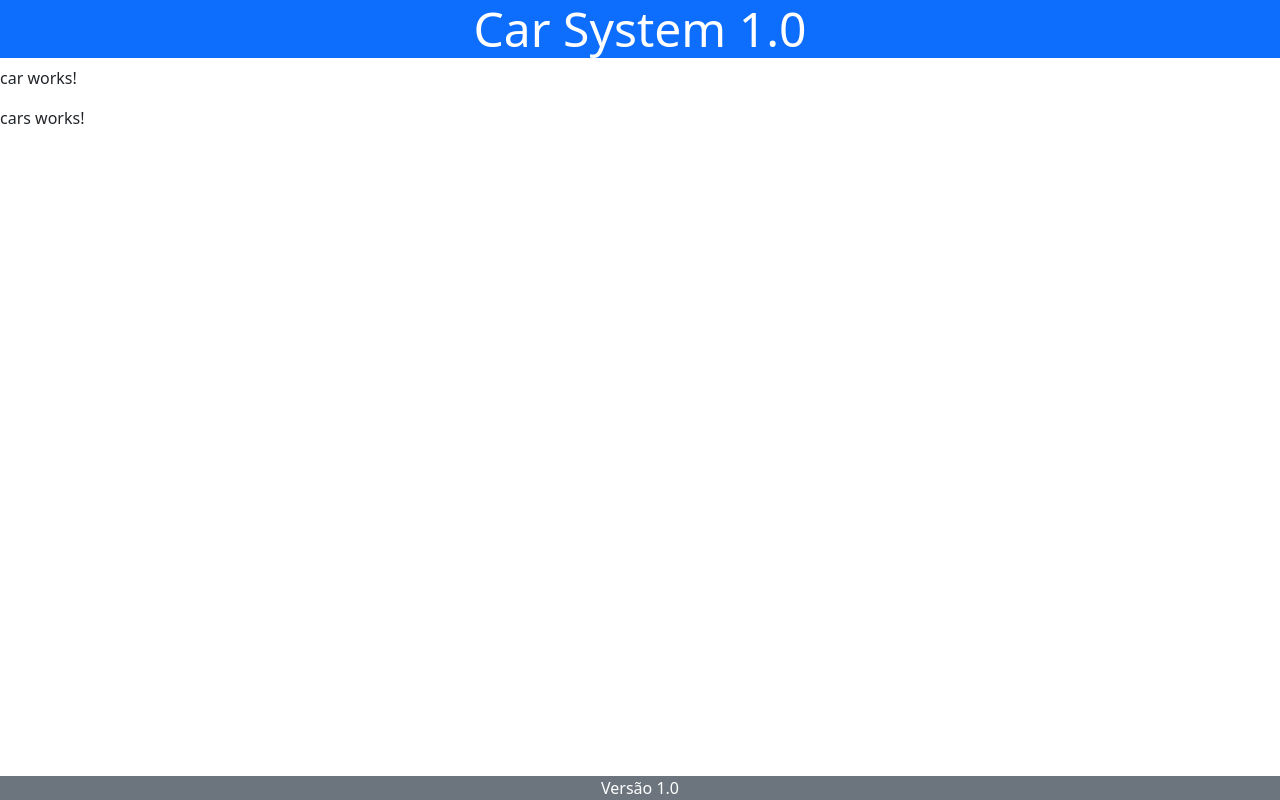
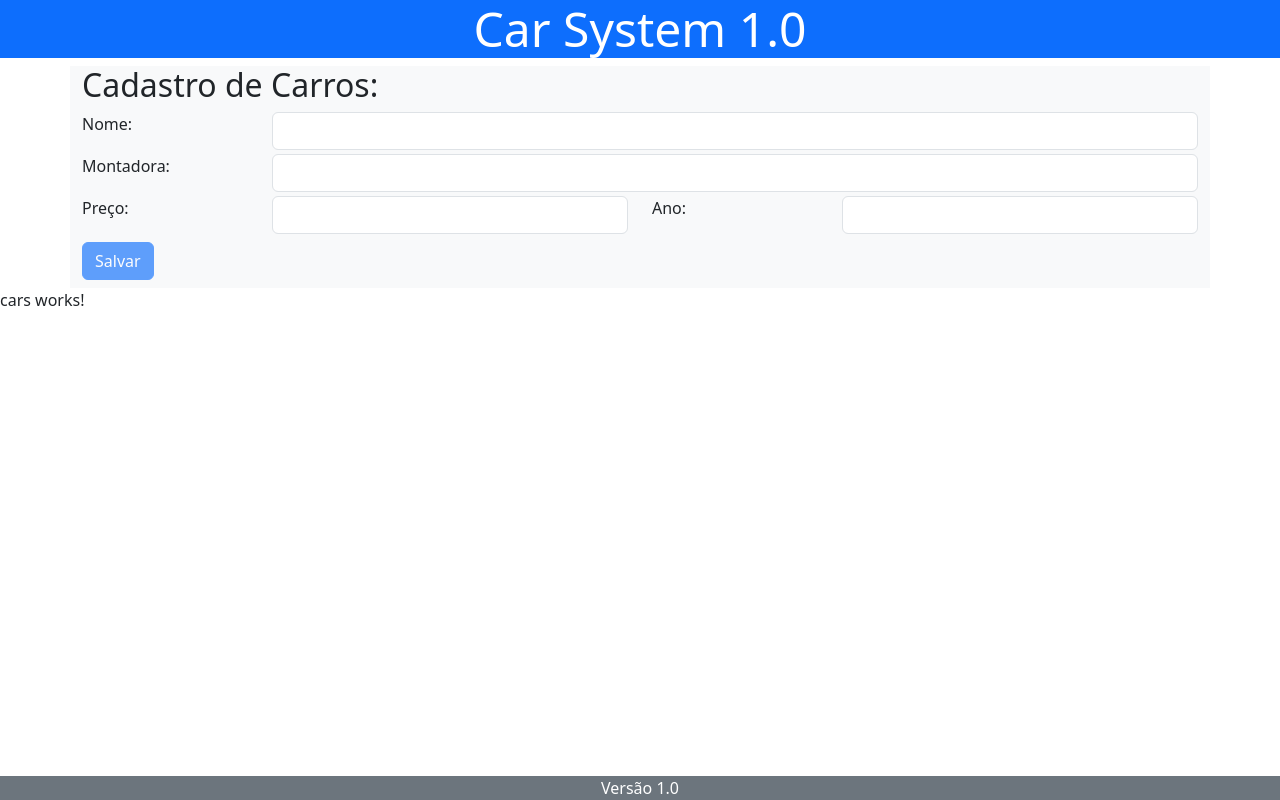
Before and after one commit to vinisvp/carSystem, an Angular app: page / in a window 1280 px wide. Built offline with nearby package versions, Linux system fonts and the light colour scheme.

Commit message:
closes #2 - Made the car form

```diff
--- /dev/null
+++ b/src/app/Car.ts
@@ -0,0 +1,7 @@
+export interface Car {
+  id : number;
+  name : string;
+  assembler : string;
+  price : number;
+  year : number;
+}
--- a/src/app/app.module.ts
+++ b/src/app/app.module.ts
@@ -8,6 +8,7 @@ import { HeaderComponent } from './components/header/header.component';
 import { FooterComponent } from './components/footer/footer.component';
 import { CarComponent } from './components/car/car.component';
 import { CarsComponent } from './components/cars/cars.component';
+import { FormsModule } from '@angular/forms';
 
 @NgModule({
   declarations: [
@@ -20,7 +21,8 @@ import { CarsComponent } from './components/cars/cars.component';
   imports: [
     BrowserModule,
     AppRoutingModule,
-    NgbModule
+    NgbModule,
+    FormsModule
   ],
   providers: [],
   bootstrap: [AppComponent]
--- a/src/app/components/car/car.component.html
+++ b/src/app/components/car/car.component.html
@@ -1 +1,24 @@
-<p>car works!</p>
+<div class="container bg-light">
+  <h2>Cadastro de Carros:</h2>
+  <form #formCar="ngForm">
+    <div class="row row-gap-1 mb-2">
+      <label class="col-2 form-label" for="name">Nome:</label>
+      <div class="col-10">
+        <input type="text" class="form-control" [(ngModel)]="car.name" name="name" id="name" required>
+      </div>
+      <label class="col-2 form-label" for="assembler">Montadora:</label>
+      <div class="col-10">
+        <input type="text" class="form-control" [(ngModel)]="car.assembler" name="assembler" id="assembler" required>
+      </div>
+      <label class="col-2 form-label" for="price">Preço:</label>
+      <div class="col-4">
+        <input type="number" class="form-control" [(ngModel)]="car.price" name="price" id="price" required>
+      </div>
+      <label class="col-2 form-label" for="year">Ano:</label>
+      <div class="col-4">
+        <input type="number" class="form-control" [(ngModel)]="car.year" name="year" id="year" required>
+      </div>
+    </div>
+    <button class="btn btn-primary mb-2" [disabled]="formCar.invalid">Salvar</button>
+  </form>
+</div>
--- a/src/app/components/car/car.component.ts
+++ b/src/app/components/car/car.component.ts
@@ -1,4 +1,5 @@
 import { Component } from '@angular/core';
+import { Car } from '../../Car';
 
 @Component({
   selector: 'app-car',
@@ -6,5 +7,5 @@ import { Component } from '@angular/core';
   styleUrl: './car.component.css'
 })
 export class CarComponent {
-
+  car : Car = { } as Car;
 }
```
